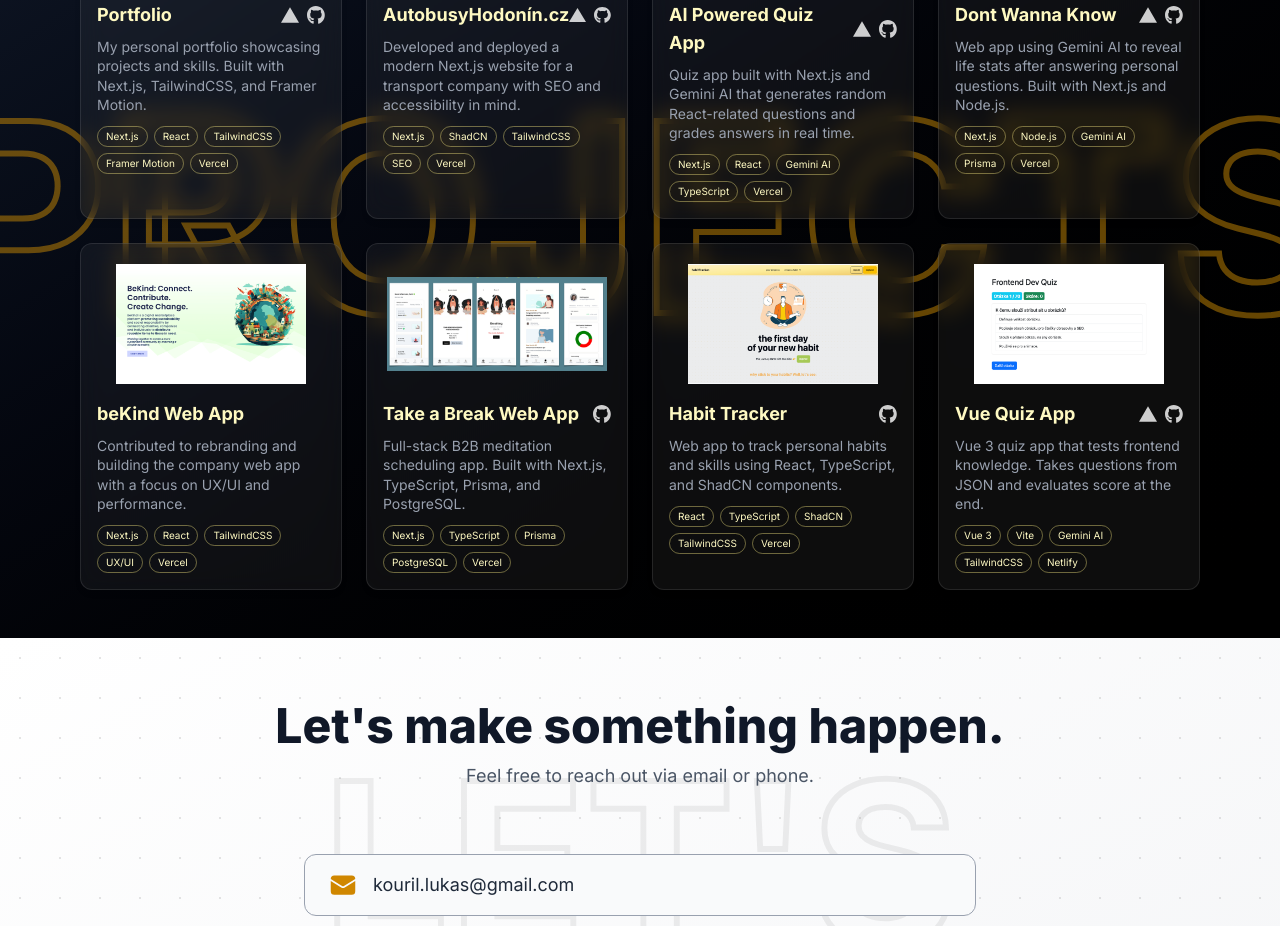
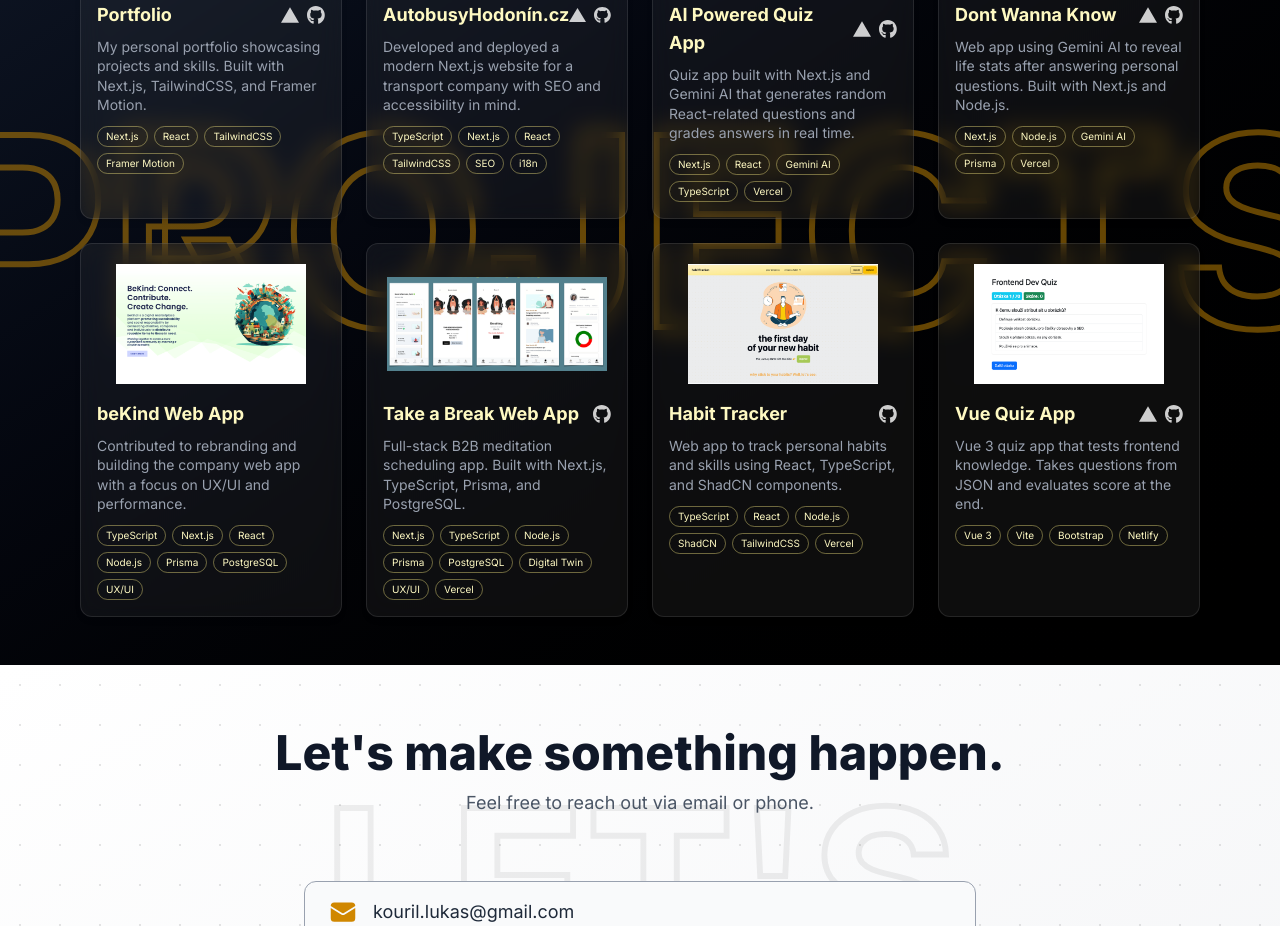
Before and after one commit to lukaskourilcz/nxt-portfolio, a Next.js app: page / in a window 1280 px wide. Shown: the part 2100-3026 px from the top of the page. Built offline with nearby package versions, Linux system fonts and the light colour scheme; no server answers; a web font is replaced by a local one.

Commit message:
project tags redone

```diff
--- a/src/app/components/projects/page.js
+++ b/src/app/components/projects/page.js
@@ -11,7 +11,7 @@
       title: "Portfolio",
       description:
         "My personal portfolio showcasing projects and skills. Built with Next.js, TailwindCSS, and Framer Motion.",
-      tech: ["Next.js", "React", "TailwindCSS", "Framer Motion", "Vercel"],
+      tech: ["Next.js", "React", "TailwindCSS", "Framer Motion"],
       github: "https://github.com/lukaskourilcz/portfolio",
       vercel: "https://lukaskouril.vercel.app/",
       image: "/projects/portfolio_projekt.png",
@@ -20,7 +20,7 @@
       title: "AutobusyHodonín.cz",
       description:
         "Developed and deployed a modern Next.js website for a transport company with SEO and accessibility in mind.",
-      tech: ["Next.js", "ShadCN", "TailwindCSS", "SEO", "Vercel"],
+      tech: ["TypeScript", "Next.js", "React", "TailwindCSS", "SEO", "i18n"],
       vercel: "https://autobusyhodonin.cz",
       github: "https://github.com/lukaskourilcz/autodoprava-kopecek",
       image: "/projects/autodopravakopecek_projekt.png",
@@ -47,14 +47,14 @@
       title: "beKind Web App",
       description:
         "Contributed to rebranding and building the company web app with a focus on UX/UI and performance.",
-      tech: ["Next.js", "React", "TailwindCSS", "UX/UI", "Vercel"],
+      tech: ["TypeScript", "Next.js", "React", "Node.js", "Prisma", "PostgreSQL", "UX/UI"],
       image: "/projects/bekind_projekt.png",
     },
     {
       title: "Take a Break Web App",
       description:
         "Full-stack B2B meditation scheduling app. Built with Next.js, TypeScript, Prisma, and PostgreSQL.",
-      tech: ["Next.js", "TypeScript", "Prisma", "PostgreSQL", "Vercel"],
+      tech: ["Next.js", "TypeScript", "Node.js", "Prisma", "PostgreSQL", "Digital Twin", "UX/UI", "Vercel"],
       github: "https://github.com/lukaskourilcz/TakeABreak",
       image: "/projects/takeabreak_projekt.png",
     },
@@ -62,7 +62,7 @@
       title: "Habit Tracker",
       description:
         "Web app to track personal habits and skills using React, TypeScript, and ShadCN components.",
-      tech: ["React", "TypeScript", "ShadCN", "TailwindCSS", "Vercel"],
+      tech: ["TypeScript", "React", "Node.js", "ShadCN", "TailwindCSS", "Vercel"],
       github: "https://github.com/lukaskourilcz/habit-tracker",
       image: "/projects/habittracker_projekt.png",
     },
@@ -70,7 +70,7 @@
       title: "Vue Quiz App",
       description:
         "Vue 3 quiz app that tests frontend knowledge. Takes questions from JSON and evaluates score at the end.",
-      tech: ["Vue 3", "Vite", "Gemini AI", "TailwindCSS", "Netlify"],
+      tech: ["Vue 3", "Vite", "Bootstrap", "Netlify"],
       vercel: "https://vue-quiz-app.vercel.app",
       github: "https://github.com/lukaskourilcz/vue-quiz-app",
       image: "/projects/vuequiz_projekt.png",
```
